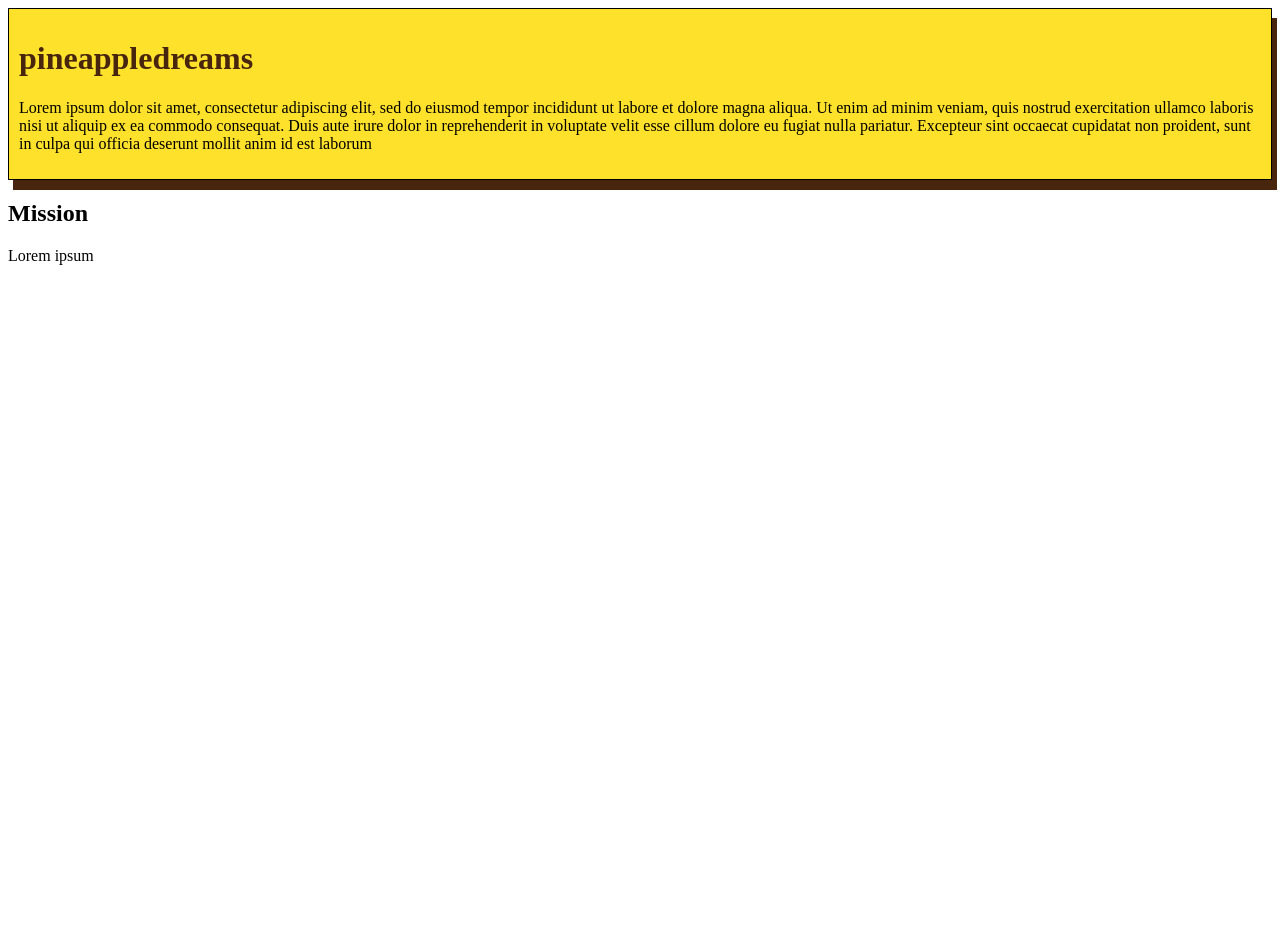
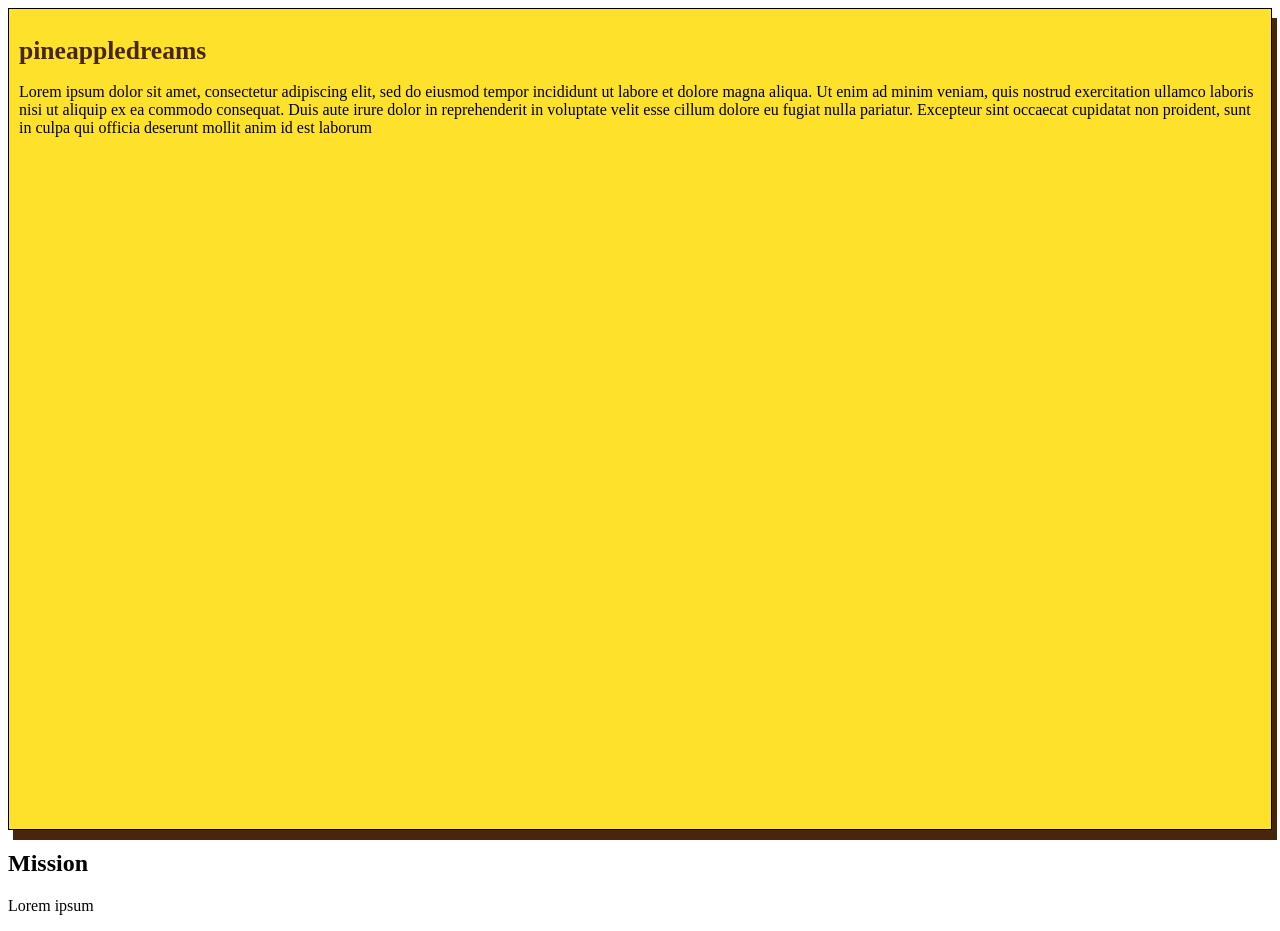
Before and after one commit to pineappledreams/pineappledreams.github.io, a plain HTML site: page index.html in a window 1280 px wide. Before the commit the page ends 800 px from the top, so only its background shows below. Drawn offline with Linux system fonts and the light colour scheme.

Commit message:
Will it be reactive?

```diff
--- a/index.html
+++ b/index.html
@@ -7,8 +7,10 @@ a bit of a tropical twist. Make it my little statement.
 
 TO DO.
 
-1. How to make the drop shadow thing.
+1. How to make the drop shadow thing.  (DONE!
+All I have to do is use box-shadow css thing)
 2. How to make seamless scrolling to other pages
+(TBA)
 
 -->
 
@@ -30,6 +32,7 @@ TO DO.
 .sr .titlebox { visibility: hidden; }
 
 h1 {
+  font-size: 2vw;
   color: #48260D;
 }
 
@@ -38,6 +41,7 @@ h1 {
     padding: 10px;
     background-color: #FEE12B;
     box-shadow: 5px 10px #48260D;
+    height: 100vh;
 }
 
 </style>
@@ -67,6 +71,11 @@ sr.reveal('.titlebox', { duration: 1000 });
 <p>Lorem ipsum</p>
 </div>
 
+<script>
+sr.reveal('#page2', { duration: 500 });
+</script>
+</div>
+
 <!-- Third page will be showcase -->
 
 
```
